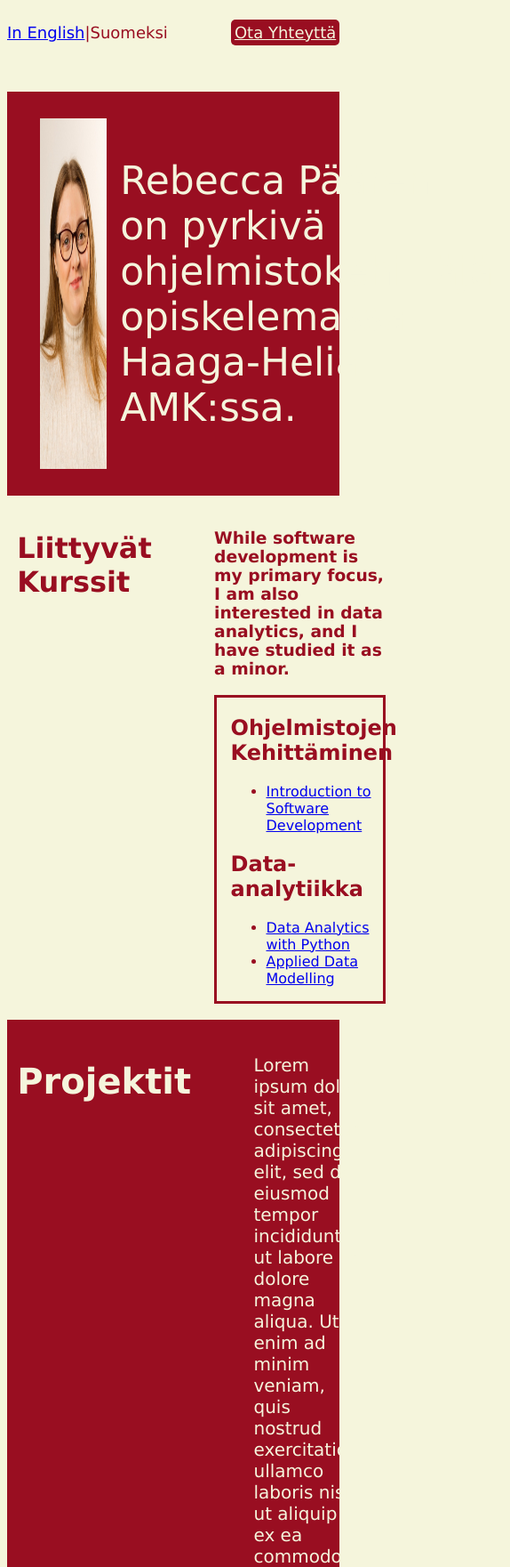
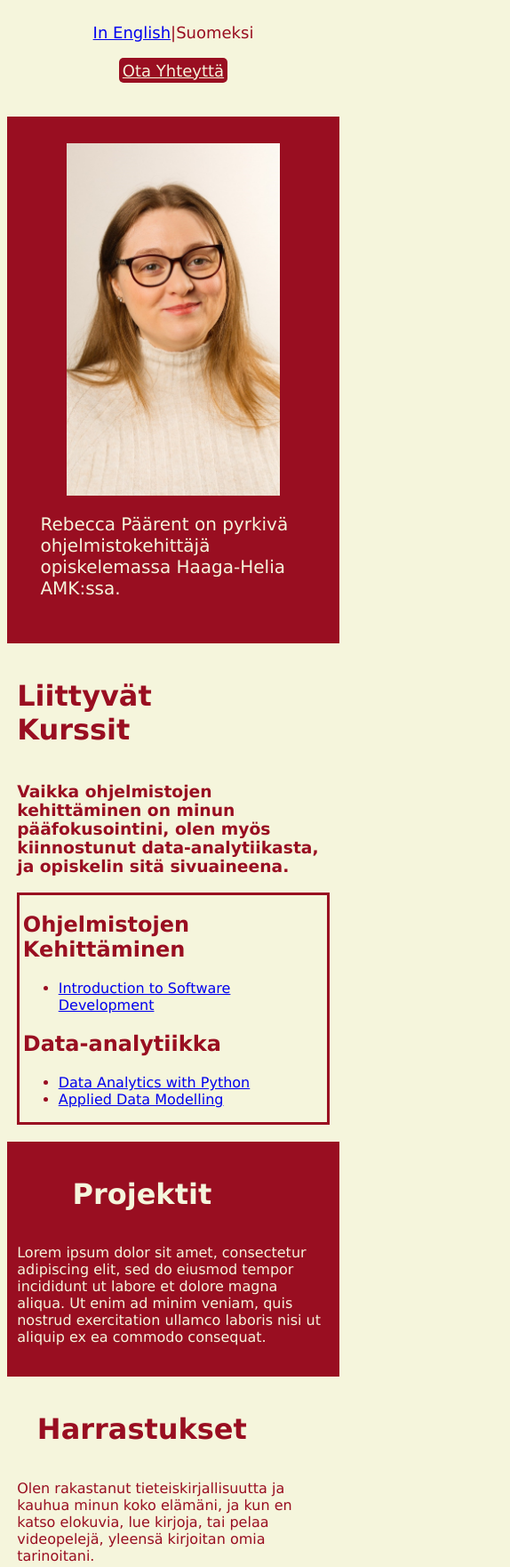
Before and after one commit to freddie-bees/freddie-bees.github.io, a plain HTML site: page index_fi.html in a window 390 px wide. Shown: the top 1761 px of the page at 89% size, 574 px wide, since content can reach past the window. Drawn offline with Linux system fonts and the light colour scheme.

Commit message:
version 1

```diff
--- a/css/contact_me_en_style.css
+++ b/css/contact_me_en_style.css
@@ -57,3 +57,20 @@ border-radius: 5px;
     width: 175px;
     height: auto;
 }
+
+/*Mobile Adjustments*/
+@media only screen and (max-width: 650px) {
+    .navigation {
+        flex-direction: column;  /* column instead of row */
+        align-items: center;  /* center the children vertically */
+        padding-bottom: 10%;
+    }
+
+    .header {
+        font-size: 200%;
+    }
+
+    .link_image {
+        width:100px;
+    }
+}
--- a/css/contact_me_fi_style.css
+++ b/css/contact_me_fi_style.css
@@ -57,3 +57,20 @@ border-radius: 5px;
     width: 175px;
     height: auto;
 }
+
+/*Mobile Adjustments*/
+@media only screen and (max-width: 650px) {
+    .navigation {
+        flex-direction: column;  /* column instead of row */
+        align-items: center;  /* center the children vertically */
+        padding-bottom: 10%;
+    }
+
+    .header {
+        font-size: 200%;
+    }
+
+    .link_image {
+        width:100px;
+    }
+}
--- a/css/index_en_style.css
+++ b/css/index_en_style.css
@@ -17,12 +17,12 @@ body {
     flex-flow: row wrap;
     justify-content: space-around;
     align-items: center;
-    color:#990E21;
+    color: #990E21;
 }
 
 .contact_button {
     background-color: #990E21;
-color:beige;
+    color: beige;
     padding-left: 1%;
     padding-right: 1%;
     padding-bottom: 1%;
@@ -34,11 +34,11 @@ border-radius: 5px;
 .biography {
     background-color: #990E21;
     color: beige;
-font-size:275%;
-display:flex;
+    font-size: 275%;
+    display: flex;
     flex-flow: row nowrap;
     justify-content: space-evenly;
-align-items: space-evenly;
+    align-items: center;
     padding-top: 8%;
     padding-bottom: 8%;
     padding-left: 10%;
@@ -49,11 +49,12 @@ padding-right: 10%;
     max-width: 25%;
     height: auto;
     padding-right: 5%;
+    min-width: 220px;
 }
 
 /*Relevant Classes Section Style*/
 .rc_section_heading {
-display:flex;
+    display: flex;
     flex-flow: column nowrap;
     justify-self: flex-start;
     padding-right: 20%;
@@ -61,10 +62,10 @@ padding-right: 20%;
 
 .relevant_classes {
     background-color: beige;
-color:#990E21;
-display:flex;
+    color: #990E21;
+    display: flex;
     flex-flow: row nowrap;
-align-items: space-evenly;
+    align-items: center;
     padding-top: 5%;
     padding-bottom: 5%;
     padding-left: 3%;
@@ -73,20 +74,21 @@ padding-right: 3%;
 }
 
 .rc_section_body {
-display:flex;
+    display: flex;
     flex-flow: column nowrap;
-align-items: space-evenly;
+    align-items: center;
 }
 
 .class_lists {
     border-style: solid;
     border-color: #990E21;
     padding-left: 8%;
+    padding-right: 8%;
 }
 
 /*Projects Section Style*/
 .projects_heading {
-display:flex;
+    display: flex;
     flex-flow: column nowrap;
     justify-self: flex-start;
     padding-right: 20%;
@@ -94,11 +96,11 @@ padding-right: 20%;
 
 .projects {
     background-color: #990E21;
-color:beige;
-display:flex;
+    color: beige;
+    display: flex;
     flex-flow: row nowrap;
     justify-content: space-evenly;
-align-items: space-evenly;
+    align-items: center;
     padding-top: 5%;
     padding-bottom: 5%;
     padding-left: 3%;
@@ -108,7 +110,7 @@ font-size: 125%;
 
 /*Hobbies Section Style*/
 .hobbies_heading {
-display:flex;
+    display: flex;
     flex-flow: column nowrap;
     justify-self: flex-start;
     padding-right: 20%;
@@ -116,11 +118,11 @@ padding-right: 20%;
 
 .hobbies {
     background-color: beige;
-color:#990E21;
-display:flex;
+    color: #990E21;
+    display: flex;
     flex-flow: row nowrap;
     justify-content: space-evenly;
-align-items: space-evenly;
+    align-items: center;
     padding-top: 5%;
     padding-bottom: 5%;
     padding-left: 3%;
@@ -136,9 +138,36 @@ padding-right: 3%;
 .cats_photo {
     max-width: 25%;
     height: auto;
+    min-width: 220px;
 }
 
 /*Mobile Adjustments*/
 @media only screen and (max-width: 650px) {
-  *  {flex-flow: column wrap;}
+
+    .navigation,
+    .biography,
+    .relevant_classes,
+    .projects,
+    .hobbies {
+        flex-direction: column;  /* column instead of row */
+        align-items: center;  /* center the children vertically */
     }
+
+    .class_lists {
+        padding-left: 1%;
+    }
+
+    .cv_photo,
+    .cats_photo {
+        max-width: 80%;
+        padding-right: 0;
+    }
+
+    .biography {
+        font-size: 125%;
+    }
+    .hobbies,
+    .projects {
+        font-size: 100%;
+    }
+}
--- a/css/index_fi_style.css
+++ b/css/index_fi_style.css
@@ -38,7 +38,7 @@ font-size:275%;
 display:flex;
 flex-flow: row nowrap;
 justify-content: space-evenly;
-align-items: space-evenly;
+align-items: center;
 padding-top: 8%;
 padding-bottom: 8%;
 padding-left: 10%;
@@ -49,6 +49,7 @@ padding-right: 10%;
 max-width: 25%;
 height: auto;
 padding-right: 5%;
+min-width: 220px;
 }
 
 /*Relevant Classes Section Style*/
@@ -64,7 +65,7 @@ background-color: beige;
 color:#990E21;
 display:flex;
 flex-flow: row nowrap;
-align-items: space-evenly;
+align-items: center;
 padding-top: 5%;
 padding-bottom: 5%;
 padding-left: 3%;
@@ -74,13 +75,14 @@ padding-right: 3%;
 .rc_section_body {
 display:flex;
 flex-flow: column nowrap;
-align-items: space-evenly;
+align-items: center;
 }
 
 .class_lists {
     border-style: solid;
     border-color: #990E21;
     padding-left: 8%;
+    padding-right: 8%;
 }
 
 /*Projects Section Style*/
@@ -97,7 +99,7 @@ color:beige;
 display:flex;
 flex-flow: row nowrap;
 justify-content: space-evenly;
-align-items: space-evenly;
+align-items: center;
 padding-top: 5%;
 padding-bottom: 5%;
 padding-left: 3%;
@@ -119,7 +121,7 @@ color:#990E21;
 display:flex;
 flex-flow: row nowrap;
 justify-content: space-evenly;
-align-items: space-evenly;
+align-items: center;
 padding-top: 5%;
 padding-bottom: 5%;
 padding-left: 3%;
@@ -135,9 +137,34 @@ padding-right: 3%;
 .cats_photo {
 max-width: 25%;
 height: auto;
+min-width: 220px;
 }
 
 /*Mobile Adjustments*/
 @media only screen and (max-width: 650px) {
-  *  {flex-direction: column;}
+  .navigation,
+  .biography,
+  .relevant_classes,
+  .projects,
+  .hobbies {
+    flex-direction: column;   /* column instead of row */
+    align-items: center;      /* center the children vertically */  }
+
+    .class_lists {
+    padding-left: 1%;
+    }
+
+  .cv_photo,
+  .cats_photo {
+    max-width: 80%;
+    padding-right: 0;
+  }
+
+    .biography {
+        font-size: 125%;
+    }
+    .hobbies,
+    .projects {
+        font-size: 100%;
+    }
 }
--- a/index_fi.html
+++ b/index_fi.html
@@ -12,7 +12,7 @@
         <div class="navigation">
 
             <div class="language_options">
-            <a href="index_en.html" class="english_button">In English</a>
+            <a href="index.html" class="english_button">In English</a>
             <p> | </p>
             <p class="finnish_button">Suomeksi</p>
             </div>
@@ -27,7 +27,7 @@
         <!--Biography-->
         <div class="biography">
 
-            <img src="images/cv_photo.jpg" alt="cv photo" class="cv_photo">
+            <img src="images/cv_photo.jpg" alt="cv kuva" class="cv_photo">
             <p>Rebecca Päärent on pyrkivä ohjelmistokehittäjä opiskelemassa
                 Haaga-Helia AMK:ssa.</p>
 
@@ -37,8 +37,8 @@
          <div class="relevant_classes">
          <h1 class="rc_section_heading">Liittyvät Kurssit</h1>
         <div class="rc_section_body">
-        <h3>While software development is my primary focus, I am also interested in data analytics,
-            and I have studied it as a minor.
+        <h3>Vaikka ohjelmistojen kehittäminen on minun pääfokusointini, olen myös kiinnostunut data-analytiikasta,
+            ja opiskelin sitä sivuaineena.
         </h3>
         <div class="class_lists">
         <h2>Ohjelmistojen Kehittäminen</h2>
@@ -72,15 +72,15 @@
         <div class="hobbies">
         <h1 class="hobbies_heading">Harrastukset</h1>
         <div class="hobbies_text">
-        <p>I have loved science fiction and horror media my whole life,
-            and when I'm not watching movies, reading books, or playing video games, I am usually writing my own stories.</p>
+        <p> Olen rakastanut tieteiskirjallisuutta ja kauhua minun koko elämäni,
+            ja kun en katso elokuvia, lue kirjoja, tai pelaa videopelejä, yleensä kirjoitan omia tarinoitani.</p>
         <br>
         <br>
+        <p>Lisäksi, vietän paljon aikaa ihanien kissojeni kanssa!</p>
         <br>
-        <p>I also spend a lot of time with my adorable cats!</p>
         </div>
         <img src="images/cats.jpg" class="cats_photo"
-        alt="two cats lying next to each other on a tote bag">
+        alt="kaksi kissaa makaamassa vierekkäin kantokassilla">
         </div>
 
     </body>
```
Also changed, not shown: contact_me_en.html (+1 -1 lines), index.html (+3 -1 lines). Lines whose indentation alone changed are shown as unchanged.
